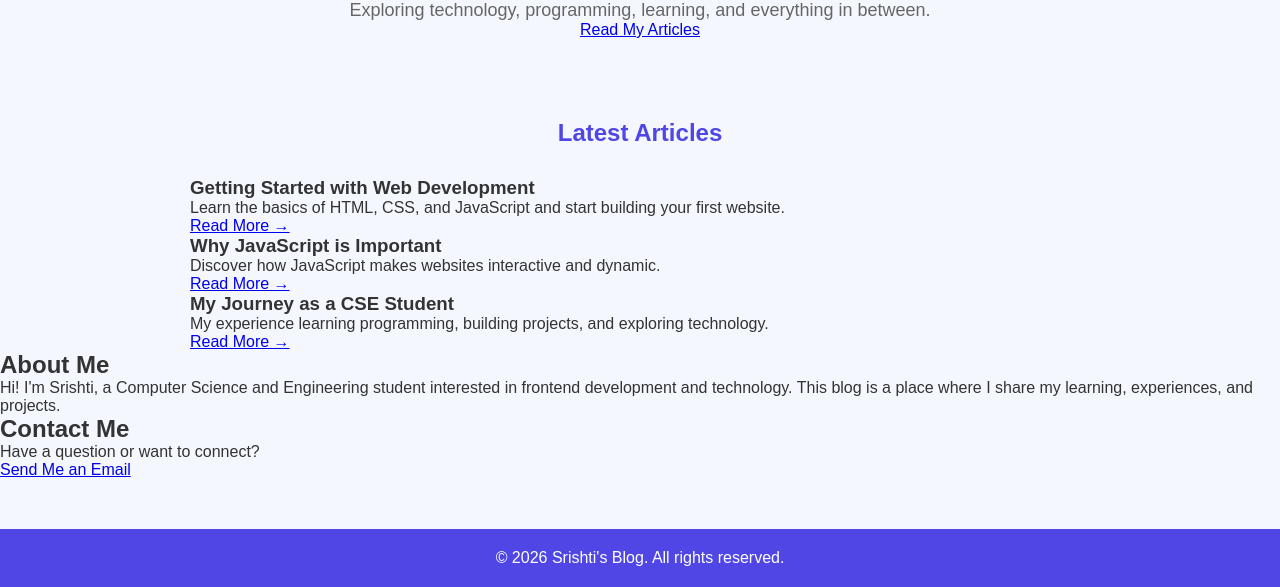
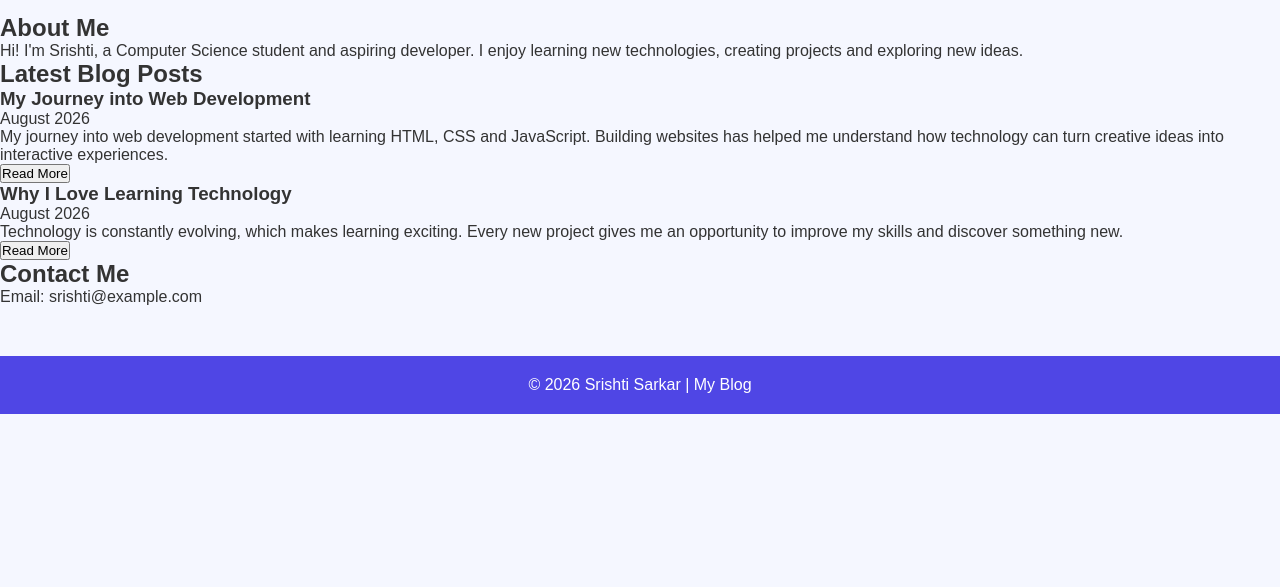
Before and after one commit to SrishtiSarkar-02/CODSOFT_TASKS, a plain HTML site: page Task3-Blog-Website/index.html in a window 1280 px wide. Shown: the part 290-877 px from the top of the page. After the commit the page ends 800 px from the top, so only its background shows below. Drawn offline with Linux system fonts and the light colour scheme.

Commit message:
Update index.html

```diff
--- a/Task3-Blog-Website/index.html
+++ b/Task3-Blog-Website/index.html
@@ -1,142 +1,86 @@
 <!DOCTYPE html>
 <html lang="en">
-
 <head>
     <meta charset="UTF-8">
     <meta name="viewport" content="width=device-width, initial-scale=1.0">
-
     <title>Srishti's Blog</title>
-
     <link rel="stylesheet" href="style.css">
 </head>
 
 <body>
 
-    <!-- Navigation -->
-    <header>
-        <nav>
-            <h2 class="logo">Srishti's Blog</h2>
+<header>
+    <h1>Srishti's Blog</h1>
+    <p>Thoughts, Ideas & Stories</p>
+</header>
 
-            <ul class="nav-links">
-                <li><a href="#home">Home</a></li>
-                <li><a href="#articles">Articles</a></li>
-                <li><a href="#about">About</a></li>
-                <li><a href="#contact">Contact</a></li>
-            </ul>
-        </nav>
-    </header>
+<nav>
+    <a href="#home">Home</a>
+    <a href="#about">About</a>
+    <a href="#posts">Blog Posts</a>
+    <a href="#contact">Contact</a>
+</nav>
 
+<main>
 
-    <!-- Home Section -->
     <section id="home" class="hero">
+        <h2>Welcome to My Blog ✨</h2>
+        <p>
+            A place where I share my thoughts, experiences,
+            ideas and things I learn along the way.
+        </p>
+    </section>
 
-        <div class="hero-content">
+    <section id="about">
+        <h2>About Me</h2>
+        <p>
+            Hi! I'm Srishti, a Computer Science student and
+            aspiring developer. I enjoy learning new technologies,
+            creating projects and exploring new ideas.
+        </p>
+    </section>
 
-            <h1>Welcome to My Blog</h1>
+    <section id="posts">
+        <h2>Latest Blog Posts</h2>
 
+        <article class="post">
+            <h3>My Journey into Web Development</h3>
+            <p class="date">August 2026</p>
             <p>
-                Exploring technology, programming, learning,
-                and everything in between.
+                My journey into web development started with
+                learning HTML, CSS and JavaScript. Building
+                websites has helped me understand how technology
+                can turn creative ideas into interactive experiences.
             </p>
+            <button onclick="readMore()">Read More</button>
+        </article>
 
-            <a href="#articles" class="btn">Read My Articles</a>
-
-        </div>
+        <article class="post">
+            <h3>Why I Love Learning Technology</h3>
+            <p class="date">August 2026</p>
+            <p>
+                Technology is constantly evolving, which makes
+                learning exciting. Every new project gives me
+                an opportunity to improve my skills and discover
+                something new.
+            </p>
+            <button onclick="readMore()">Read More</button>
+        </article>
 
     </section>
 
-
-    <!-- Articles Section -->
-    <section id="articles" class="articles">
-
-        <h2>Latest Articles</h2>
-
-        <div class="article-container">
-
-            <article class="article-card">
-
-                <h3>Getting Started with Web Development</h3>
-
-                <p>
-                    Learn the basics of HTML, CSS, and JavaScript
-                    and start building your first website.
-                </p>
-
-                <a href="#" class="read-more">Read More →</a>
-
-            </article>
-
-
-            <article class="article-card">
-
-                <h3>Why JavaScript is Important</h3>
-
-                <p>
-                    Discover how JavaScript makes websites
-                    interactive and dynamic.
-                </p>
-
-                <a href="#" class="read-more">Read More →</a>
-
-            </article>
-
-
-            <article class="article-card">
-
-                <h3>My Journey as a CSE Student</h3>
-
-                <p>
-                    My experience learning programming,
-                    building projects, and exploring technology.
-                </p>
-
-                <a href="#" class="read-more">Read More →</a>
-
-            </article>
-
-        </div>
-
+    <section id="contact">
+        <h2>Contact Me</h2>
+        <p>Email: srishti@example.com</p>
     </section>
 
+</main>
 
-    <!-- About Section -->
-    <section id="about" class="about">
+<footer>
+    <p>© 2026 Srishti Sarkar | My Blog</p>
+</footer>
 
-        <h2>About Me</h2>
-
-        <p>
-            Hi! I'm Srishti, a Computer Science and Engineering student
-            interested in frontend development and technology.
-            This blog is a place where I share my learning,
-            experiences, and projects.
-        </p>
-
-    </section>
-
-
-    <!-- Contact Section -->
-    <section id="contact" class="contact">
-
-        <h2>Contact Me</h2>
-
-        <p>
-            Have a question or want to connect?
-        </p>
-
-        <a href="mailto:your-email@example.com" class="btn">
-            Send Me an Email
-        </a>
-
-    </section>
-
-
-    <footer>
-        <p>© 2026 Srishti's Blog. All rights reserved.</p>
-    </footer>
-
-
-    <script src="script.js"></script>
+<script src="script.js"></script>
 
 </body>
-
 </html>
```
